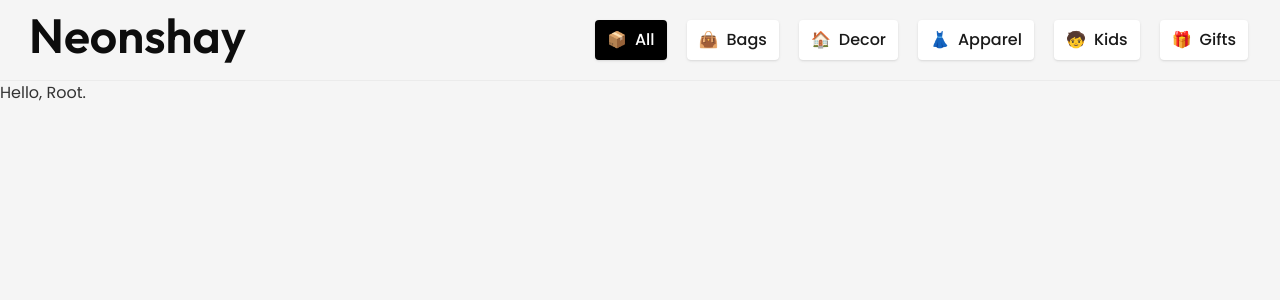
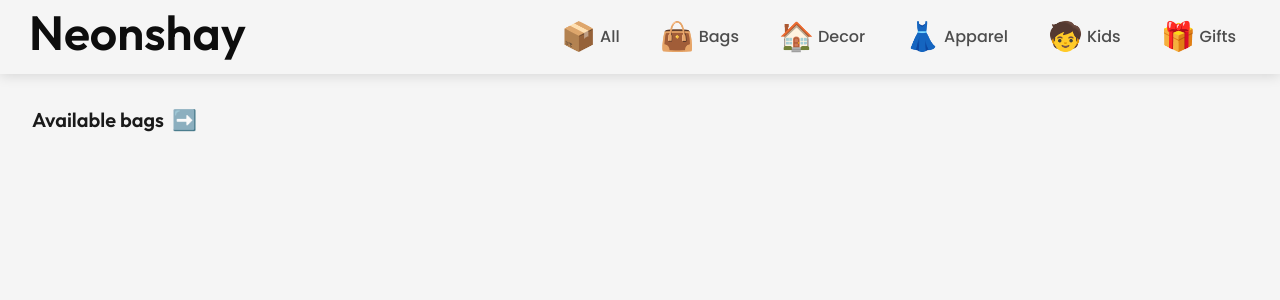
Before and after one commit to ilhamifham/neonshay, a Next.js app: page / in a window 1280 px wide. Shown: the top 300 px of the page. Built offline with nearby package versions, Linux system fonts and the light colour scheme.

Commit message:
Updated the navbar

```diff
--- /dev/null
+++ b/src/app/(pages)/page.tsx
@@ -0,0 +1,19 @@
+import Link from "next/link";
+
+export default function RootPage() {
+  return (
+    <section>
+      <div className={"py-8 px-4 max-w-full md:px-8"}>
+        <section>
+          <h2>
+            <Link href="/bags" className={"text-xl font-heading text-subheading inline-flex flex-row gap-2 items-center group"}>
+              <div>Available bags</div>
+              <div className="duration-300 group-hover:ml-2">➡️</div>
+            </Link>
+          </h2>
+          <ul></ul>
+        </section>
+      </div>
+    </section>
+  );
+}
--- a/src/app/page.tsx
+++ /dev/null
@@ -1,3 +0,0 @@
-export default function RootPage() {
-  return <section>Hello, Root.</section>;
-}
--- a/src/assets/globals.css
+++ b/src/assets/globals.css
@@ -5,22 +5,28 @@
   --font-body: var(--font-body);
 
   --color-light: hsl(0, 0%, 100%);
-  --color-base: hsl(0, 0%, 96%);
+  --color-neutral: hsl(0, 0%, 96%);
   --color-dark: hsl(0, 0%, 92%);
 
   --color-heading: hsl(0, 0%, 5%);
   --color-subheading: hsl(0, 0%, 10%);
-  --color-body: hsl(0, 0%, 20%);
+  --color-body: hsl(0, 0%, 30%);
+
+  --shadow-normal: 0px 2px 12px 0px #00000020;
 }
 
 @layer utilities {
   .no-scrollbar::-webkit-scrollbar {
-    display: none;
+    @apply hidden;
   }
 
   .no-scrollbar {
     -ms-overflow-style: none;
     scrollbar-width: none;
+  }
+
+  .max-w-full {
+    @apply max-w-7xl mx-auto;
   }
 }
 
@@ -36,5 +42,5 @@ html {
 }
 
 body {
-  @apply font-body min-w-80 h-full bg-base text-body;
+  @apply font-body min-w-80 h-full bg-neutral text-body;
 }
--- a/src/components/CategoriesList.tsx
+++ b/src/components/CategoriesList.tsx
@@ -3,7 +3,7 @@ import CategoriesListItem from "./CategoriesListItem";
 
 export default function CategoriesList() {
   return (
-    <ul className={"px-4 py-1 w-full flex flex-row gap-5 overflow-x-auto no-scrollbar min-[43.75rem]:justify-center lg:w-auto"}>
+    <ul className={"px-4 pt-1 pb-3 w-full flex flex-row gap-5 overflow-x-auto no-scrollbar min-[33rem]:justify-center lg:w-auto lg:gap-4 lg:py-1.5"}>
       {categories.map((category) => {
         return <CategoriesListItem key={category.text} text={category.text} emoji={category.emoji} />;
       })}
--- a/src/components/CategoriesListItem.tsx
+++ b/src/components/CategoriesListItem.tsx
@@ -1,6 +1,3 @@
-"use client";
-
-import { usePathname } from "next/navigation";
 import Link from "next/link";
 
 type CategoriesListProps = {
@@ -9,15 +6,15 @@ type CategoriesListProps = {
 };
 
 export default function CategoriesListItem({ text, emoji }: CategoriesListProps) {
-  const pathname = usePathname();
   const urlLink = text === "all" ? "/" : `/${text}`;
-  const activeLink = pathname === urlLink;
 
   return (
     <li>
-      <Link href={urlLink} className={`capitalize flex flex-row items-center gap-2 py-2 px-3 font-medium rounded-sm active:scale-95 shadow duration-300 ${activeLink ? "bg-black text-light" : "bg-light text-subheading hover:bg-dark focus-visible:bg-dark"}`}>
-        <div aria-hidden>{emoji}</div>
-        <div>{text}</div>
+      <Link href={urlLink} className={"capitalize flex flex-col items-center gap-1 px-3 lg:flex-row group"}>
+        <div aria-hidden className={"text-[1.75rem] duration-300 group-hover:scale-110"}>
+          {emoji}
+        </div>
+        <div className={"font-medium text-sm lg:text-base"}>{text}</div>
       </Link>
     </li>
   );
--- a/src/components/Header.tsx
+++ b/src/components/Header.tsx
@@ -3,8 +3,8 @@ import CategoriesList from "./CategoriesList";
 
 export default function Header() {
   return (
-    <header className={"border-b border-b-dark bg-base"}>
-      <div className={"pt-4 pb-3 flex flex-col items-center justify-center gap-4 max-w-7xl mx-auto lg:px-4 lg:flex-row lg:justify-between lg:pb-4"}>
+    <header className={"bg-neutral shadow-normal sticky top-0"}>
+      <div className={"pt-4 flex flex-col items-center justify-center gap-4 max-w-full lg:px-4 lg:flex-row lg:justify-between lg:py-2.5"}>
         <Link href={"/"} className={"font-heading text-heading text-5xl ml-3.25 mr-4 -mt-1.75 mb-1"}>
           Neonshay
         </Link>
```
Also changed, not shown: src/app/(pages)/layout.tsx (renamed from src/app/layout.tsx), src/app/(pages)/not-found.tsx (renamed from src/app/not-found.tsx).
